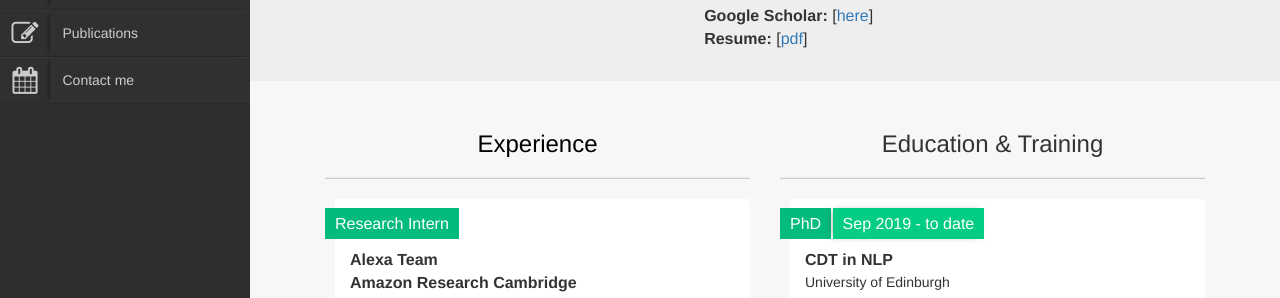
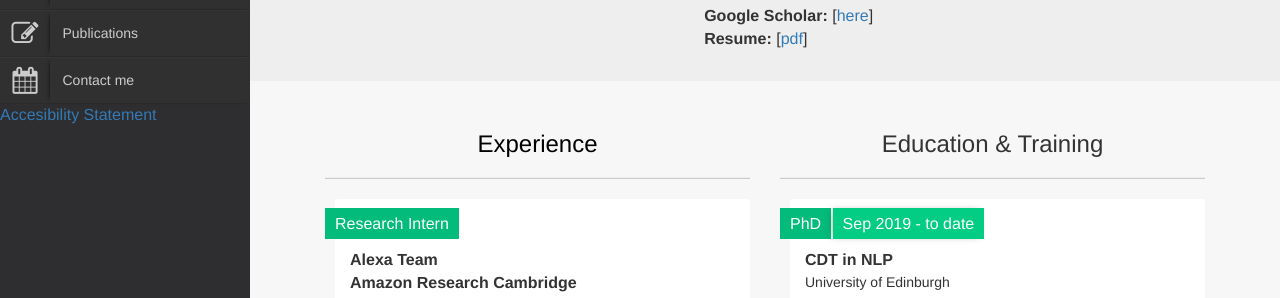
Before and after one commit to ronaldahmed/ronaldahmed.github.io, a Jekyll site: the page built from index.html, in a window 1280 px wide. Shown: the part 414-712 px from the top of the page. Built offline with Jekyll 4.4.1, drawn with Linux system fonts in a browser that asks for light colours.

Commit message:
compliance

```diff
--- a/_layouts/base.html
+++ b/_layouts/base.html
@@ -113,6 +113,7 @@
                     <li><a href="https://twitter.com/ronaldca2"><i class="fa fa-twitter"></i></a></li>
                 </ul>
             </div>
+            <p><a href="https://www.ed.ac.uk/about/website/accessibility/accessibility-policy">Accesibility Statement</a> </p>
         </div>
         <!-- /#sidebar-wrapper -->
 
```
